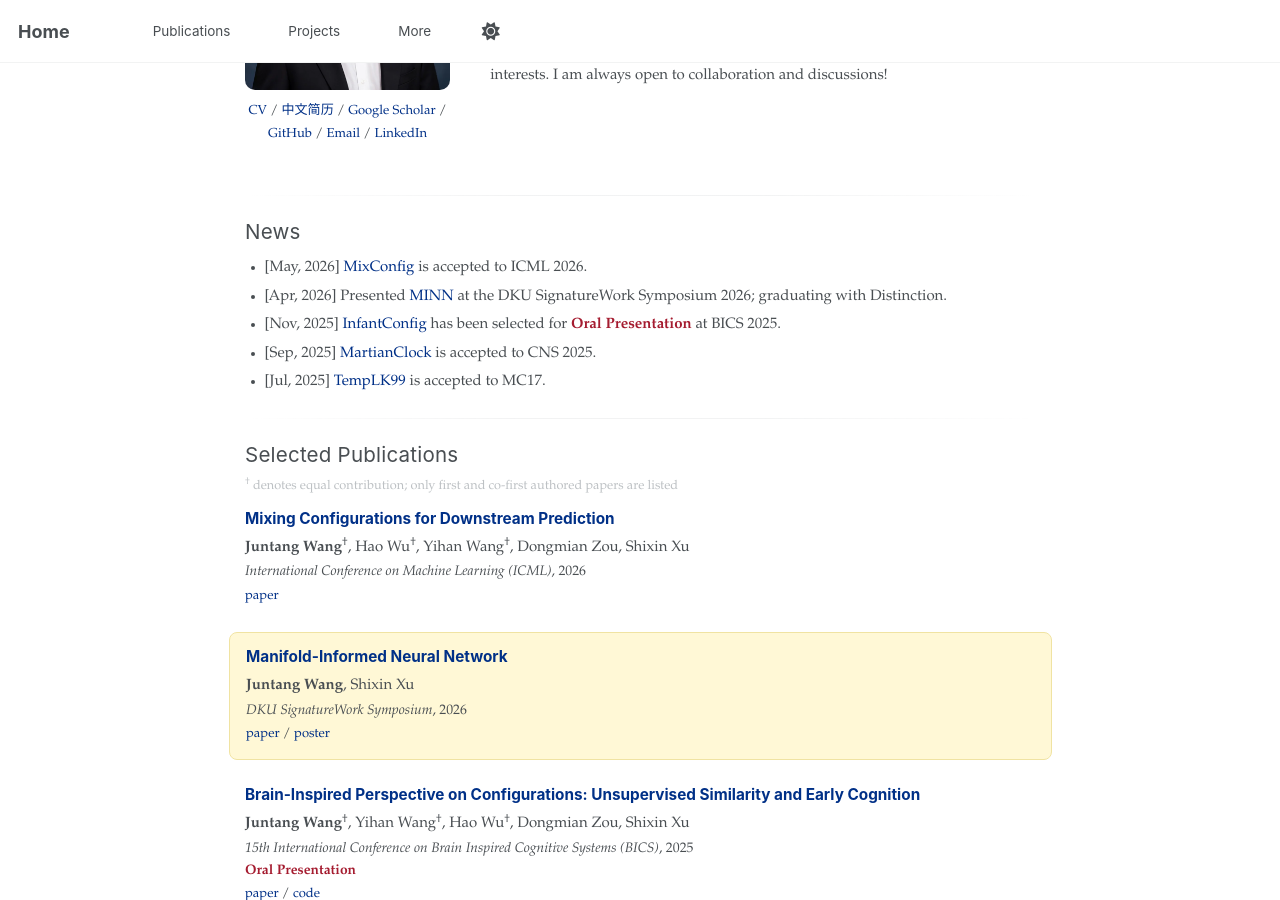
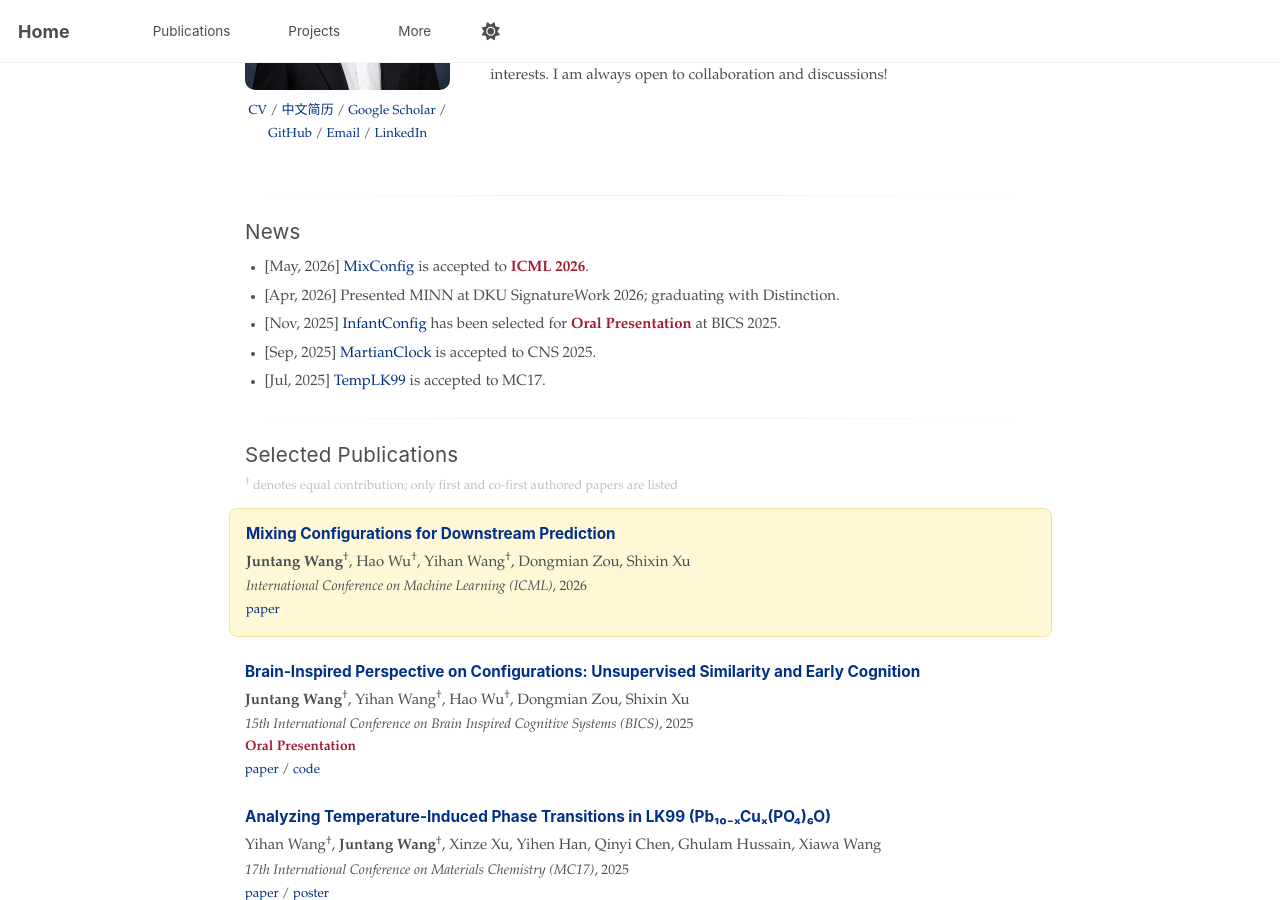
Before and after one commit to juntang1129/juntang1129.github.io, a Jekyll site: the page built from _pages/about.html, in a window 1280 px wide and 900 px high, scrolled down 334 px. Built offline with Jekyll 4.4.1, drawn with Linux system fonts in a browser that asks for light colours.

Commit message:
Refine: drop Duke from Distinction, hide MINN, highlight ICML, trim news

```diff
--- a/_pages/about.html
+++ b/_pages/about.html
@@ -46,8 +46,8 @@ redirect_from:
 <div class="hp-section">
   <h2 class="hp-section-heading">News</h2>
   <ul class="hp-news">
-    <li>[May, 2026] <a href="{{ base_path }}/publications/#mixconfig">MixConfig</a> is accepted to ICML 2026.</li>
-    <li>[Apr, 2026] Presented <a href="{{ base_path }}/publications/#minn">MINN</a> at the DKU SignatureWork Symposium 2026; graduating with Distinction.</li>
+    <li>[May, 2026] <a href="{{ base_path }}/publications/#mixconfig">MixConfig</a> is accepted to <strong class="hp-pub-award">ICML 2026</strong>.</li>
+    <li>[Apr, 2026] Presented MINN at DKU SignatureWork 2026; graduating with Distinction.</li>
     <li>[Nov, 2025] <a href="{{ base_path }}/publications/#infantconfig">InfantConfig</a> has been selected for <strong class="hp-pub-award">Oral Presentation</strong> at BICS 2025.</li>
     <li>[Sep, 2025] <a href="{{ base_path }}/publications/#martianclock">MartianClock</a> is accepted to CNS 2025.</li>
     <li>[Jul, 2025] <a href="{{ base_path }}/publications/#lk99">TempLK99</a> is accepted to MC17.</li>
--- a/_pages/more.html
+++ b/_pages/more.html
@@ -18,7 +18,7 @@ author_profile: false
 
 <h2 class="hp-section-heading">Honors & Awards</h2>
 <ul class="hp-list">
-  <li>Duke Graduation with Distinction (2026)</li>
+  <li>Graduation with Distinction (2026)</li>
   <li>Dean's List with Distinction (Fall 2024, Spring 2024)</li>
   <li>Dean's List (Fall 2023)</li>
   <li>Stanford RNA 3D Folding (Kaggle) — Bronze Medal, Top 8% of 1,500+ teams</li>
```
Also changed, not shown: _publications/2026-04-17-SW2026-MINN.md (+2 -2 lines), _publications/2026-05-01-MixConfig-ICML2026.md (+1 -0 lines).
